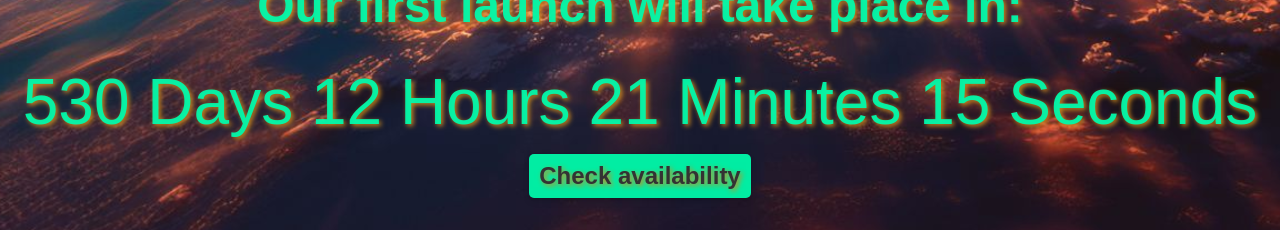
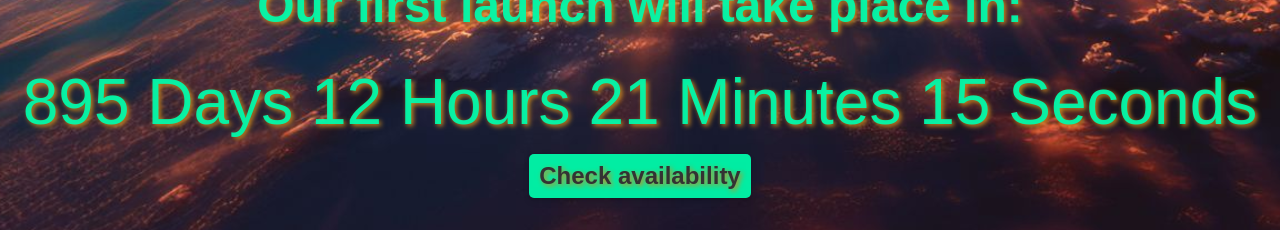
Before and after one commit to penkalDev/clientInterstellar, a React (Vite) app: page / in a window 1280 px wide. Shown: the part 549-779 px from the top of the page. Built offline with nearby package versions, Linux system fonts and the light colour scheme; a web font is replaced by a local one.

Commit message:
Correct time set to the timer

```diff
--- a/src/components/Timer/Timer.jsx
+++ b/src/components/Timer/Timer.jsx
@@ -3,7 +3,7 @@ import styles from "../Timer/Timer.module.css";
 import { Link } from "react-router-dom";
 
 const CountdownClock = () => {
-  const targetDate = new Date("2025-08-26T23:59:59").getTime();
+  const targetDate = new Date("2026-08-26T23:59:59").getTime();
   const [timeRemaining, setTimeRemaining] = useState({
     days: 0,
     hours: 0,
@@ -18,7 +18,7 @@ const CountdownClock = () => {
 
       if (timeDifference <= 0) {
         clearInterval(interval);
-        setTimeRemaining({ days: 220, hours: 0, minutes: 0, seconds: 0 });
+        setTimeRemaining({ days: 0, hours: 0, minutes: 0, seconds: 0 });
       } else {
         const days = Math.floor(timeDifference / (1000 * 60 * 60 * 24));
         const hours = Math.floor(
```
